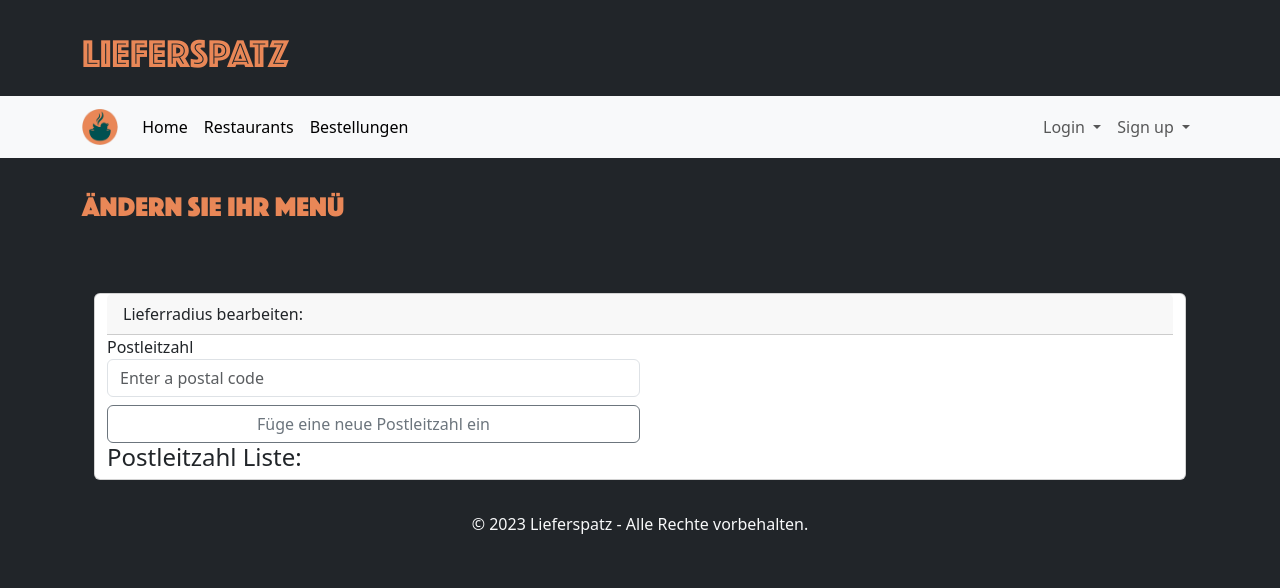
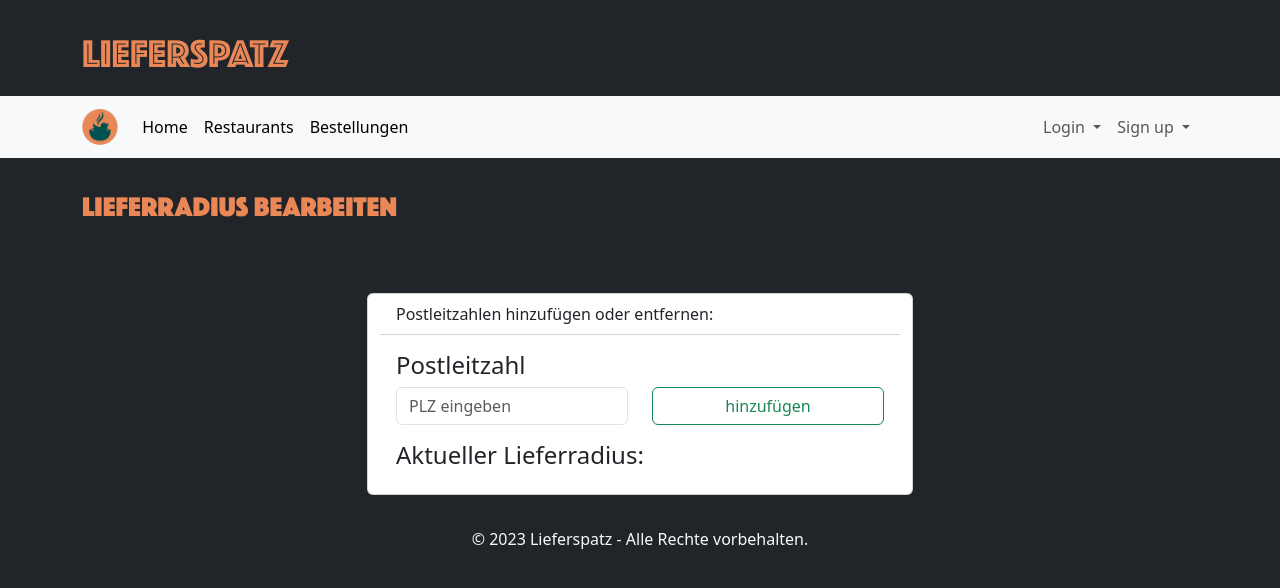
Before and after one commit to KatinkaMeer/db-praktikum, a Flask app: template templates/edit_delivery_radius.html in a window 1280 px wide. Shown: the top 588 px of the page. Run offline with Flask 3, Linux system fonts and the light colour scheme; the template is opened without the code that fills it, so the values that code supplies are empty; some libraries are stand-ins or nearby versions.

Commit message:
lieferradius formular formatiert

```diff
--- a/templates/edit_delivery_radius.html
+++ b/templates/edit_delivery_radius.html
@@ -1,23 +1,28 @@
 {% extends "base.html" %}
 {% block title %}Edit Menue{% endblock %}
-{% block heading %}Ändern Sie ihr Menü{% endblock %}
+{% block heading %}Lieferradius bearbeiten{% endblock %}
 
 {% block content %}
 <div class="container mt-5">
     <div class="row justify-content-center">
-        <div class="col card">
-            <div class="card-header">
-                Lieferradius bearbeiten:
+        <div class="col-6 card">
+            <div class="card-header bg-transparent">
+                Postleitzahlen hinzufügen oder entfernen:
             </div>
-            <div class="form-group nopadding">
-                <div class="col-6">
+            <div class="card-body form-group nopadding">
+                <div>
                     <form action="" method="POST">
-                        <label for="PLZ">Postleitzahl</label>
+                        <h4>Postleitzahl</h4>
+                        <div class="row">
+                        <div class="col-6">
                         <input name="new PLZ" type="number" min="0" class="form-control" id="new PLZ"
-                            placeholder="Enter a postal code">
-                        <button name="submit new PLZ" type="submit"
-                            class="btn btn-outline-secondary mt-2 form-control colum">Füge eine neue Postleitzahl
-                            ein</button>
+                            placeholder="PLZ eingeben">
+                        </div>
+                        <div class="col-6">
+                            <button name="submit new PLZ" type="submit"
+                                class="btn btn-outline-success form-control colum">hinzufügen</button>
+                        </div>
+                        </div>
                         {% if saved_changes %}
                         <p class="text-success">Änderungen erfolgreich gespeichert</p>
                         {% endif %}
@@ -25,14 +30,21 @@
                         <p class="text-danger">Keine gültige Postleitzahl</p>
                         {% endif %}
                     </form>
-                    <h4>Postleitzahl Liste:</h4>
+                    <h4 class="mt-3">Aktueller Lieferradius:</h4>
                     {% for plz in delivery_radius %}
                     <form action="" method="POST">
-                        <fieldset disabled>
-                            <input name="PLZ" value="{{ plz }}" class="form-control">
-                        </fieldset>
-                        <button name="delete PLZ" value="{{ plz }}" type="submit"
-                            class="btn btn-outline-secondary mt-2 form-control colum">Lösche die Postleitzahl</button>
+                        <div class="row">
+                            <div class="col-6">
+                                <fieldset disabled>
+                                    <input name="PLZ" value="{{ plz }}" class="form-control">
+                                </fieldset>
+                            </div>
+                            <div class="col-6">
+                                <button name="delete PLZ" value="{{ plz }}" type="submit"
+                                    class="btn btn-outline-danger form-control colum">entfernen</button>
+                            </div>
+                        </div>
+                        <div class="mb-4"></div>
                         {% endfor %}
                         {% if deleted_changes %}
                         <p class="text-success">Postleitzahl erfolgreich gelöscht</p>
```
